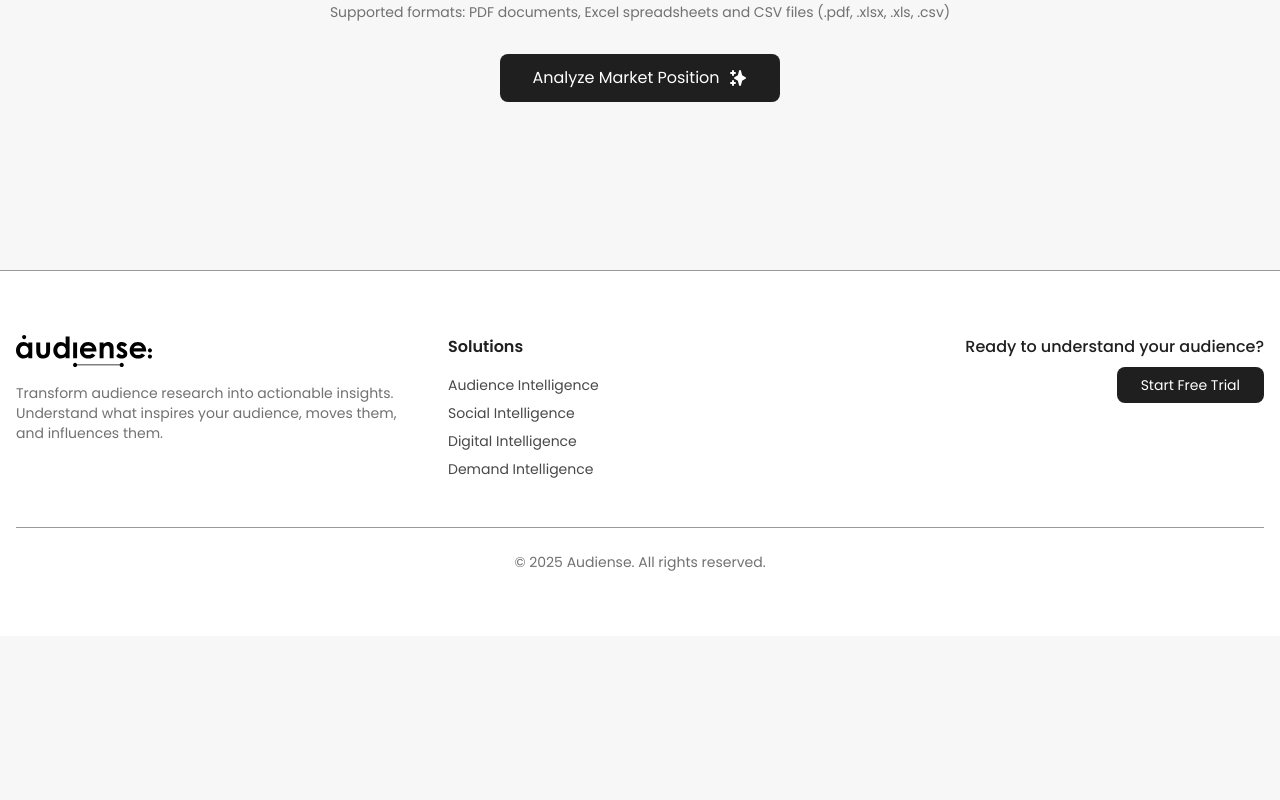
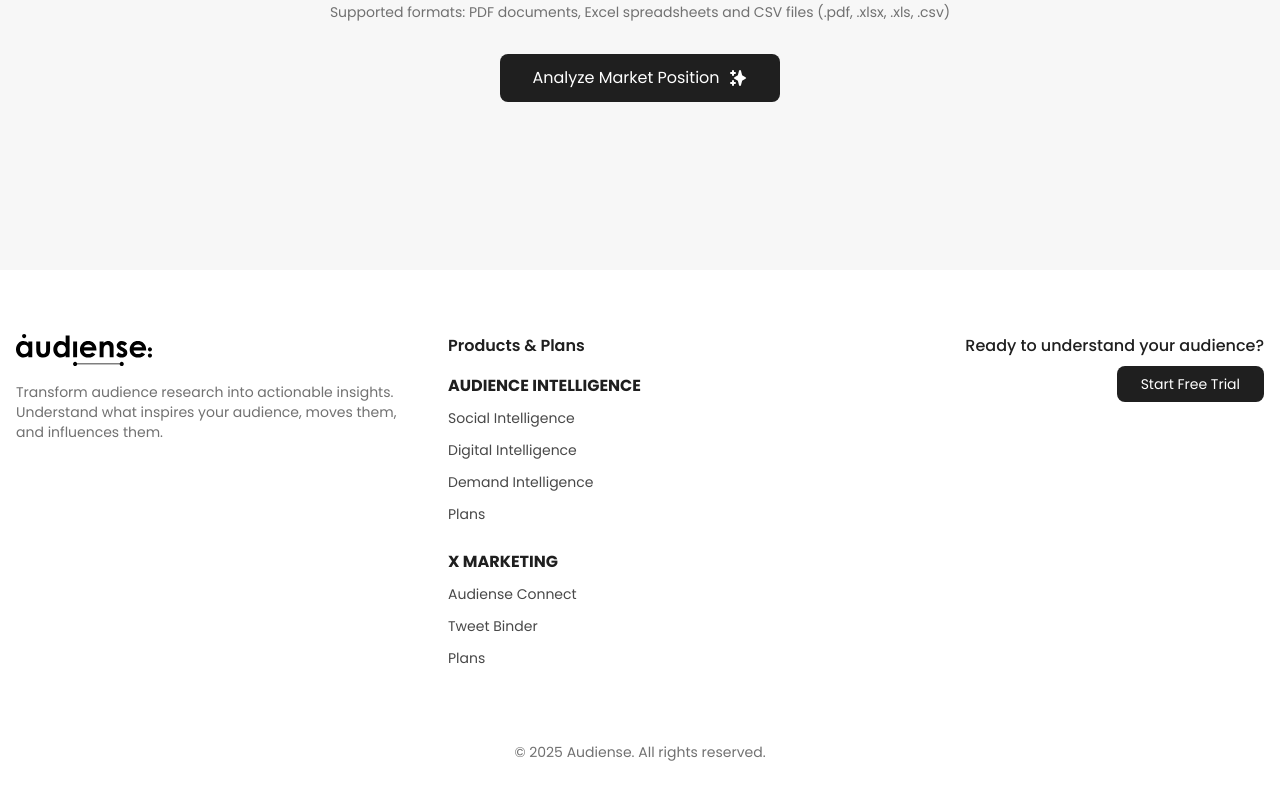
Before and after one commit to angelcreative/mka, a React (Vite) app: page / in a window 1280 px wide. Shown: the part 675-1475 px from the top of the page. Before the commit the page ends 1311 px from the top, so only its background shows below. Built offline with nearby package versions, Linux system fonts and the light colour scheme.

Commit message:
footer fix

```diff
--- a/src/components/Footer.jsx
+++ b/src/components/Footer.jsx
@@ -1,6 +1,6 @@
 function Footer() {
   return (
-    <footer className="bg-white border-t border-primary-50 py-16 mt-20">
+    <footer className="bg-white py-16 mt-20">
       <div className="container mx-auto px-4">
         <div className="grid grid-cols-1 md:grid-cols-3 gap-12">
           {/* Logo y descripción */}
@@ -17,28 +17,48 @@
 
           {/* Productos */}
           <div>
-            <h4 className="text-primary-600 font-semibold mb-4">Solutions</h4>
-            <ul className="space-y-2 text-text-secondary text-sm">
-              <li>Audience Intelligence</li>
-              <li>Social Intelligence</li>
-              <li>Digital Intelligence</li>
-              <li>Demand Intelligence</li>
-            </ul>
+            <h4 className="text-primary-600 font-semibold mb-4">Products & Plans</h4>
+            <div className="space-y-6">
+              {/* Audience Intelligence Section */}
+              <div>
+                <p className="font-bold text-primary-600 mb-2">AUDIENCE INTELLIGENCE</p>
+                <ul className="space-y-2">
+                  <li><a href="https://www.audiense.com/products/audiense-insights"  target="_blank"  className="text-text-secondary text-sm hover:text-primary-600">Social Intelligence</a></li>
+                  <li><a href="https://www.audiense.com/products/digital-intelligence"  target="_blank" className="text-text-secondary text-sm hover:text-primary-600">Digital Intelligence</a></li>
+                  <li><a href="https://www.audiense.com/products/demand-intelligence" target="_blank" className="text-text-secondary text-sm hover:text-primary-600">Demand Intelligence</a></li>
+                  <li><a href="https://www.audiense.com/pricing-pages/audience-intelligence" target="_blank" className="text-text-secondary text-sm hover:text-primary-600">Plans</a></li>
+                </ul>
+              </div>
+
+              {/* X Marketing Section */}
+              <div>
+                <p className="font-bold text-primary-600 mb-2">X MARKETING</p>
+                <ul className="space-y-2">
+                  <li><a href="https://www.audiense.com/products/audiense-connect" target="_blank" className="text-text-secondary text-sm hover:text-primary-600">Audiense Connect</a></li>
+                  <li><a href="https://www.tweetbinder.com/" target="_blank" rel="noopener noreferrer" className="text-text-secondary text-sm hover:text-primary-600">Tweet Binder</a></li>
+                  <li><a href="https://www.audiense.com/pricing-pages/twitter-marketing" target="_blank" className="text-text-secondary text-sm hover:text-primary-600">Plans</a></li>
+                </ul>
+              </div>
+            </div>
           </div>
 
           {/* Call to action */}
           <div className="text-right">
             <p className="text-primary-600 font-medium mb-2">Ready to understand your audience?</p>
-            <button className="bg-primary hover:bg-primary-hover active:bg-primary-pressed
-                           active:scale-95 transform transition-all duration-150
-                           text-white px-6 py-2 rounded-lg text-sm cursor-pointer">
+            <a
+              href="https://www.audiense.com/pricing-pages/audience-intelligence"
+              target="_blank"
+              rel="noopener noreferrer"
+              className="inline-block bg-primary hover:bg-primary-hover active:bg-primary-pressed
+                       active:scale-95 transform transition-all duration-150
+                       text-white px-6 py-2 rounded-lg text-sm cursor-pointer">
               Start Free Trial
-            </button>
+            </a>
           </div>
         </div>
 
         {/* Copyright */}
-        <div className="mt-12 pt-6 border-t border-primary-50 text-center text-text-tertiary text-sm">
+        <div className="mt-12 pt-6 text-center text-text-tertiary text-sm">
           <p>© {new Date().getFullYear()} Audiense. All rights reserved.</p>
         </div>
       </div>
```
